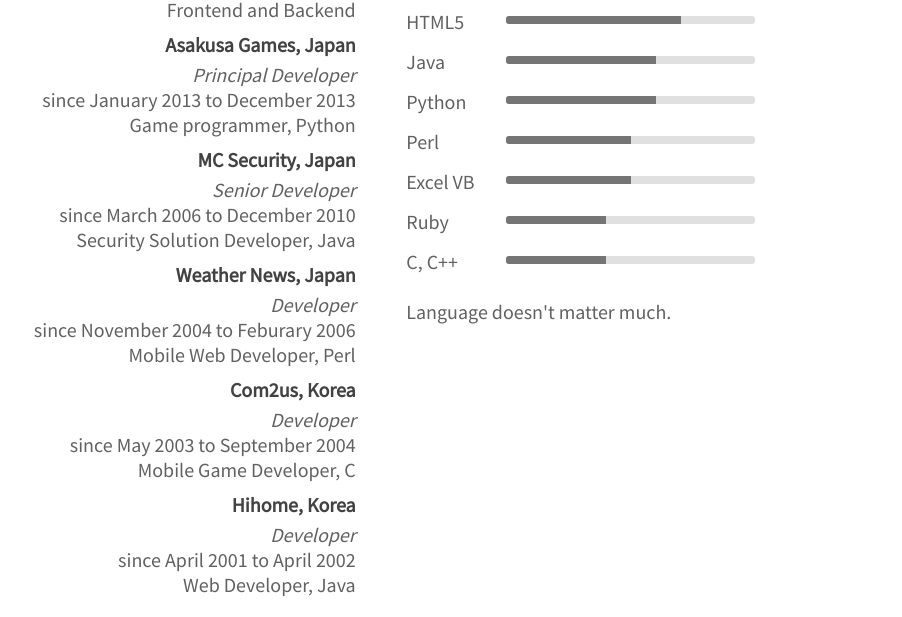
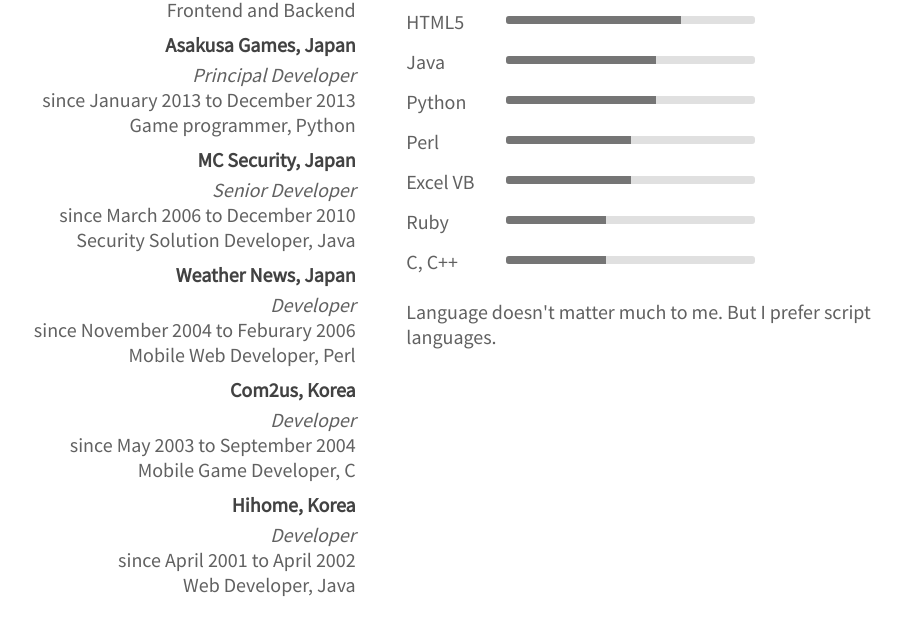
Before and after one commit to fri13th/fri13th.github.io, a plain HTML site: page index.html in a window 1280 px wide. Shown: the part 687-1304 px from the top of the page, without its empty margins (259-1161 px from the left). Drawn offline with nearby package versions, Linux system fonts and the light colour scheme.

Commit message:
fix skill

```diff
--- a/index.html
+++ b/index.html
@@ -301,7 +301,7 @@
               </div>
             </div>
           </div>
-        <span class="skills-other"> Language doesn't matter much. </span>
+        <span class="skills-other">Language doesn't matter much to me. But I prefer script languages.</span>
       </div>
     </div>
 
```
